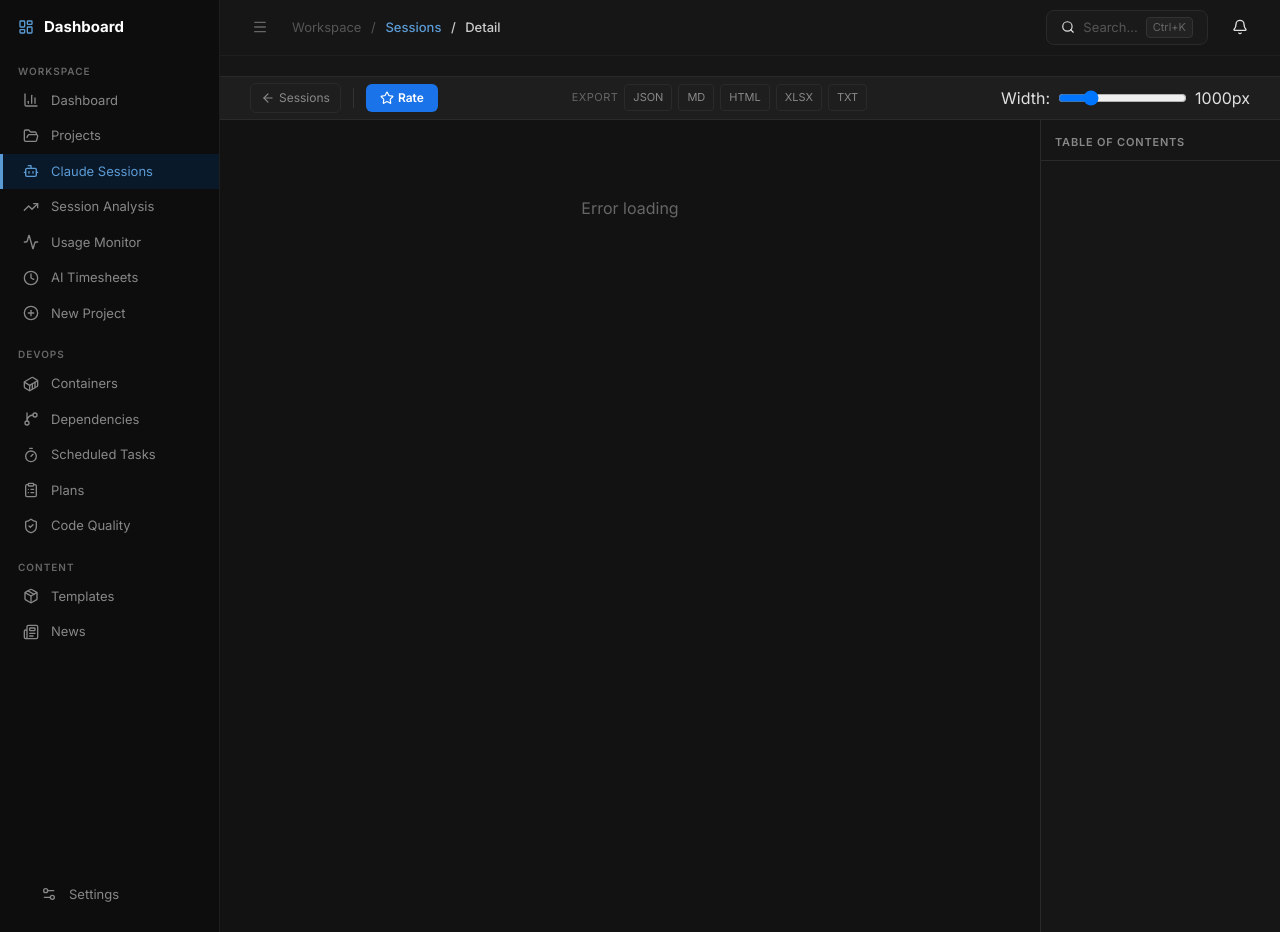
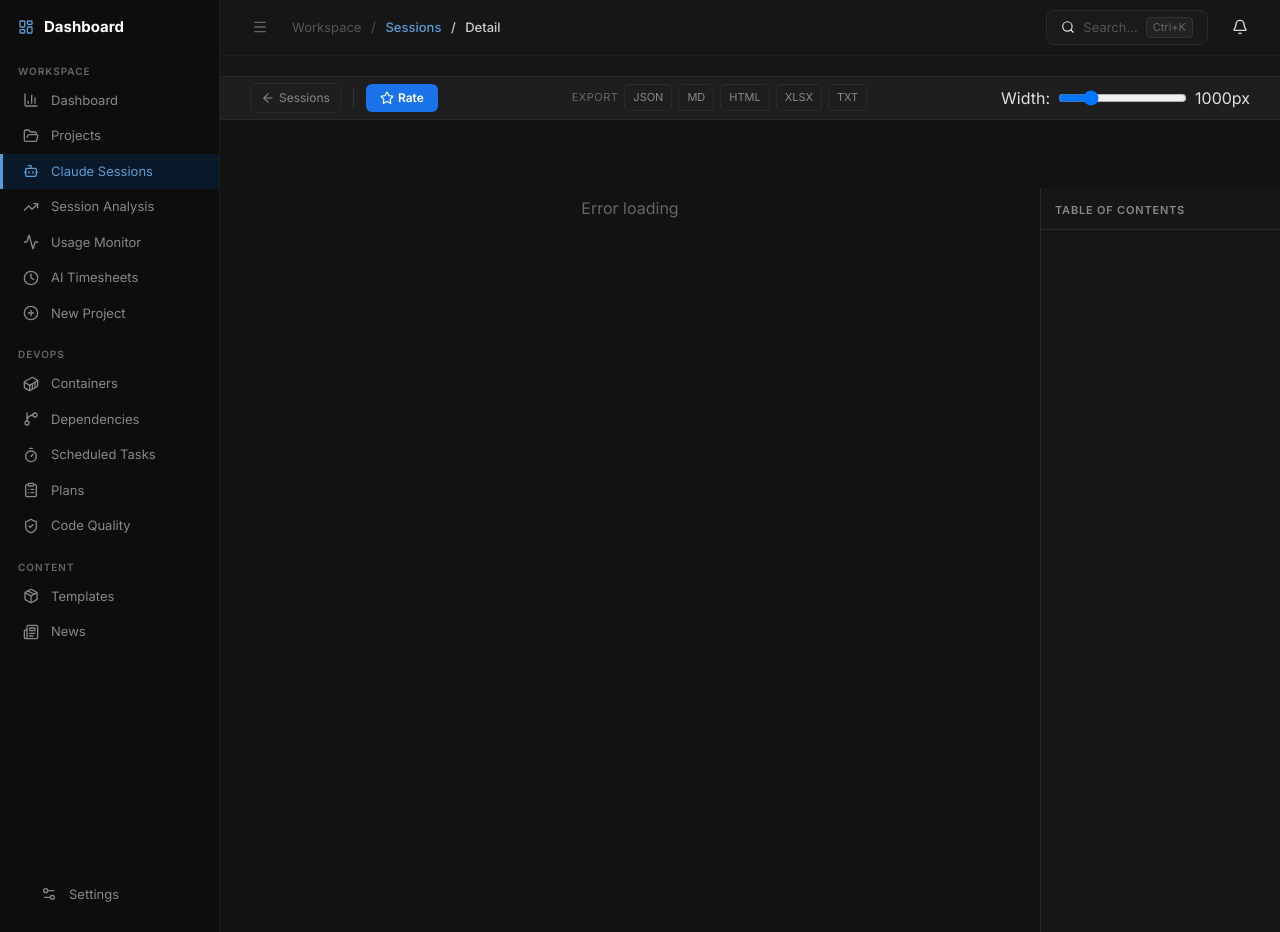
Before and after one commit to web-werkstatt/session-pilot, a Flask app: page /sessions/1 in a window 1280 px wide. Run offline with Flask 2, Linux system fonts and the light colour scheme; data that the repository does not hold is empty; some libraries are stand-ins or nearby versions.

Commit message:
fix: TOC position fixed statt sticky
TOC rechts fixiert (position: fixed, right: 0, top: 45px).
Scrollt nicht mehr mit, bleibt immer sichtbar.
Conversation bekommt margin-right: 240px als Platzhalter.

Co-Authored-By: Claude Opus 4.6 (1M context) <noreply@anthropic.com>

```diff
--- a/static/css/session-detail.css
+++ b/static/css/session-detail.css
@@ -263,27 +263,24 @@ details .tool-content {
 .btn-copy-code.copied { background: rgba(46, 125, 50, 0.2); color: var(--status-valid); border-color: rgba(46, 125, 50, 0.3); opacity: 1; }
 /* Layout + ToC */
 .session-layout {
-    display: flex;
-    gap: 0;
-    position: relative;
+    margin-right: 240px;
 }
 .session-layout .conversation {
-    flex: 1;
-    min-width: 0;
     margin: 16px auto;
     padding: 0 20px;
     transition: max-width var(--transition-base);
 }
 .session-toc {
     width: 240px;
-    flex-shrink: 0;
+    position: fixed;
+    right: 0;
+    top: 188px;
+    height: calc(100vh - 188px);
     border-left: 1px solid var(--border-subtle);
     background: var(--bg-surface);
-    position: sticky;
-    top: 0;
-    height: calc(100vh - 48px);
     overflow-y: auto;
     overflow-x: hidden;
+    z-index: 38;
 }
 .toc-header {
     padding: 14px 14px 10px;
@@ -350,6 +347,7 @@ details .tool-content {
 .review-entry-note { font-size: var(--text-md); }
 @media (max-width: 1024px) {
     .session-toc { display: none; }
+    .session-layout { margin-right: 0; }
 }
 @media (max-width: 768px) {
     .meta-bar { padding: 14px 16px; }
```
